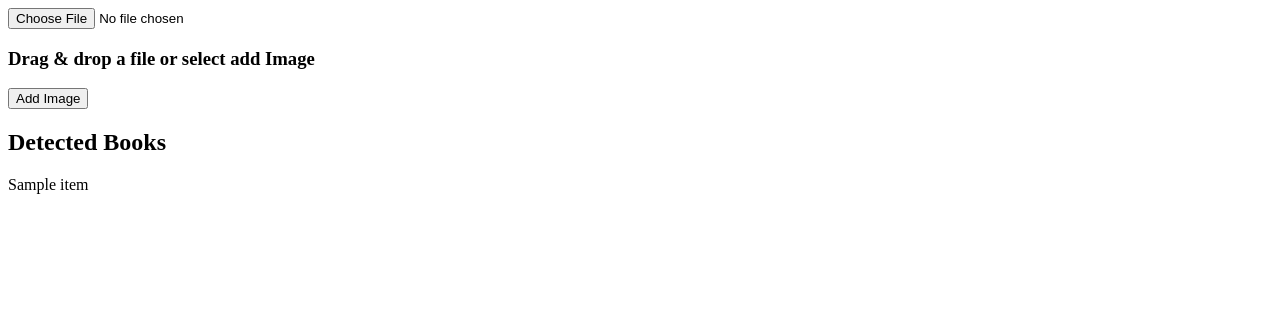
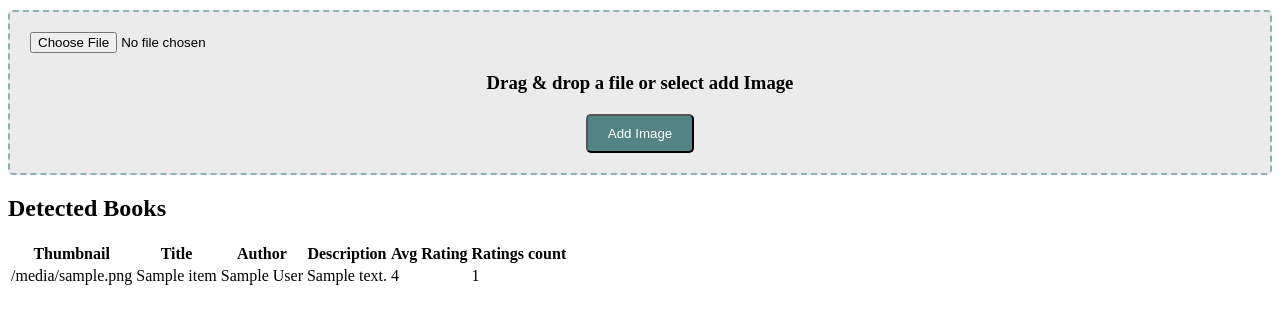
Before and after one commit to nikodemicek/BookReading, a Flask app: template app/templates/index.html in a window 1280 px wide. Shown: the top 324 px of the page. Run offline with Flask 3, Linux system fonts and the light colour scheme; the template is opened without the code that fills it: most values are stand-ins (such as "Sample title", 1, 10 or a date in 2020).

Commit message:
update js

```diff
--- a/app/main.py
+++ b/app/main.py
@@ -22,7 +22,7 @@ def index():
 
     if request.method == 'POST':
         # handle the uploaded file
-        file = request.files['file']
+        file = request.files.get('file')
         if not file:
             flash('No file part')
             return redirect(request.url)
@@ -32,7 +32,7 @@ def index():
             file_path = os.path.join(app.config['UPLOAD_FOLDER'], filename)
             file.save(file_path)
 
-            # Your existing logic
+            # Image processing steps:
             processed_image = process_image(file_path)
             detected_objects = detect_objects(processed_image, 73)
             detected_texts = detect_text_on_objects(processed_image, detected_objects)
--- /dev/null
+++ b/app/static/style.css
@@ -0,0 +1,24 @@
+/* Add styles for uploader */
+.uploader {
+    border: 2px dashed #91b0b3;
+    border-radius: 5px;
+    background: #ebebeb;
+    margin: 10px auto;
+    padding: 20px;
+}
+
+.drag-text h3 {
+    text-align: center;
+}
+
+.file-upload-btn {
+    background: #548386;
+    color: white;
+    border-radius: 5px;
+    padding: 10px 20px;
+    margin: 0 auto;
+    display: block;
+    margin-top: 20px;
+}
+
+/* Add additional styles for alignments, interactions and responsive design */
--- a/app/templates/index.html
+++ b/app/templates/index.html
@@ -2,28 +2,52 @@
 <html>
 <head>
     <title>Upload Image</title>
+    <link rel="stylesheet" type="text/css" href="{{ url_for('static', filename='style.css') }}">
 </head>
 <body>
     <form action="/" method="post" enctype="multipart/form-data" id="file-upload-form" class="uploader">
         <div id="file-drag">
-        <div id="file-upload-btn" class="file-upload-btn">
-            <div class="image-upload-wrap">
-                <input class="file-upload-input" type='file' name='file' onchange="readURL(this);" accept="image/*" />
+            <!-- <div id="file-upload-btn" class="file-upload-btn"> -->
+                <!-- <div class="image-upload-wrap"> -->
+                    <input class="file-upload-input" type='file' name='file' onchange="fileSelectHandler(event);;" accept="image/*" />
                     <div class="drag-text">
                         <h3>Drag & drop a file or select add Image</h3>
                     </div>
-            </div>
+                <!-- </div> -->
                 <button class="file-upload-btn" type="button" onclick="$('.file-upload-input').trigger('click')">Add Image</button>
-        </div>
+            <!-- </div> -->
         </div>
     </form>
 
-
     {% if data %}
         <h2>Detected Books</h2>
+        <table>
+            <!-- Table Headers -->
+            <tr>
+                <th>Thumbnail</th>
+                <th>Title</th>
+                <th>Author</th>
+                <th>Description</th>
+                <th>Avg Rating</th>
+                <th>Ratings count</th>
+            </tr>
+
+            <!-- Table Rows -->
             {% for item in data %}
-            <p>{{ item }}</p> <!-- Modify this based on how your data is formatted -->
+                <tr>
+                    <td>{{ item.thumbnail }}</td>
+                    <td>{{ item.title }}</td>
+                    <td>{{ item.author }}</td>
+                    <td>{{ item.description }}</td>
+                    <td>{{ item.rating }}</td>
+                    <td>{{ item.rating_count }}</td>
+                </tr>
             {% endfor %}
+        </table>
     {% endif %}
+
+
+    <script src="{{ url_for('static', filename='script.js') }}"></script>
+
 </body>
 </html>
```
Also changed, not shown: app/static/script.js (added, +69 -0 lines), app/utils/config.py (renamed from utils/config.py). Lines whose indentation alone changed are shown as unchanged.
